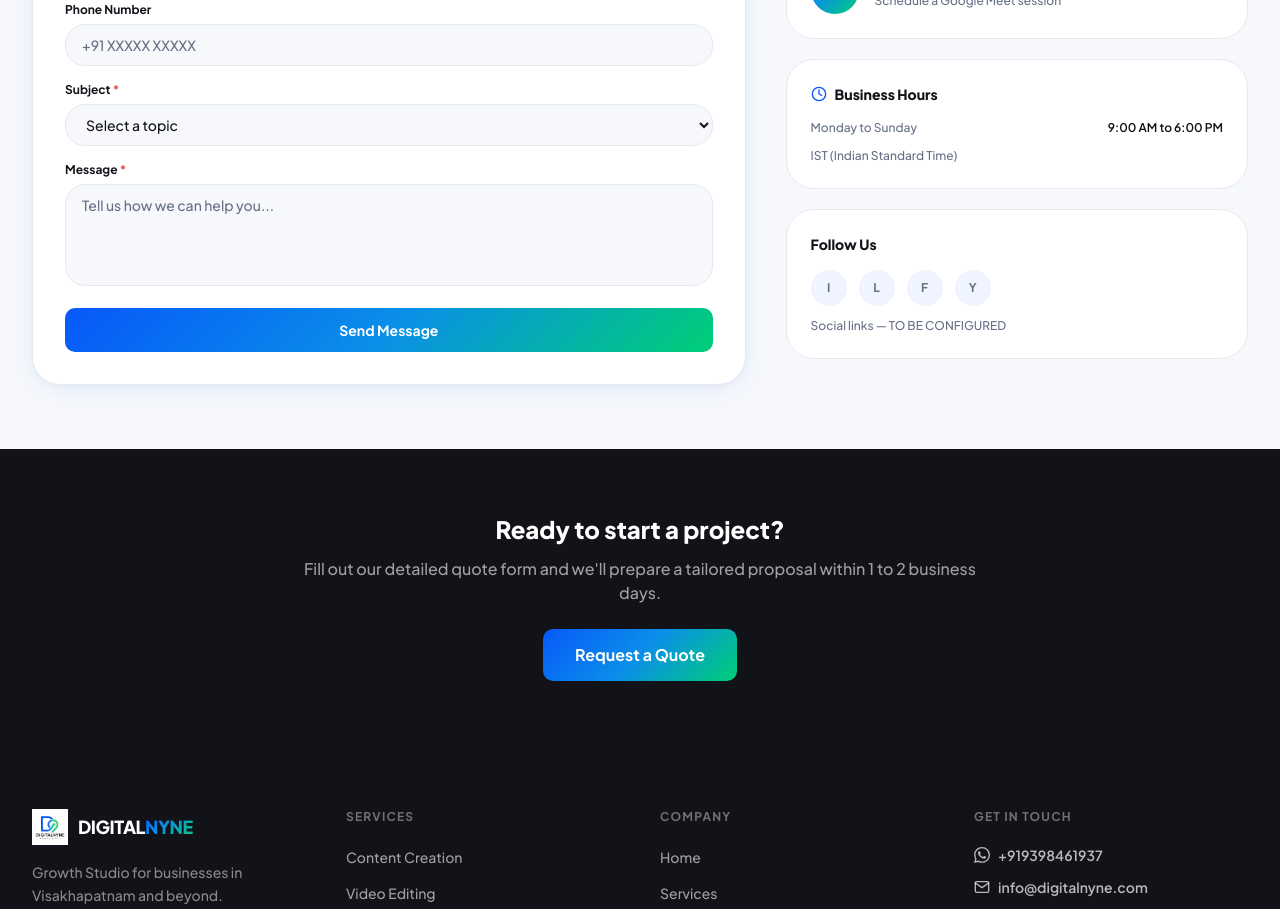
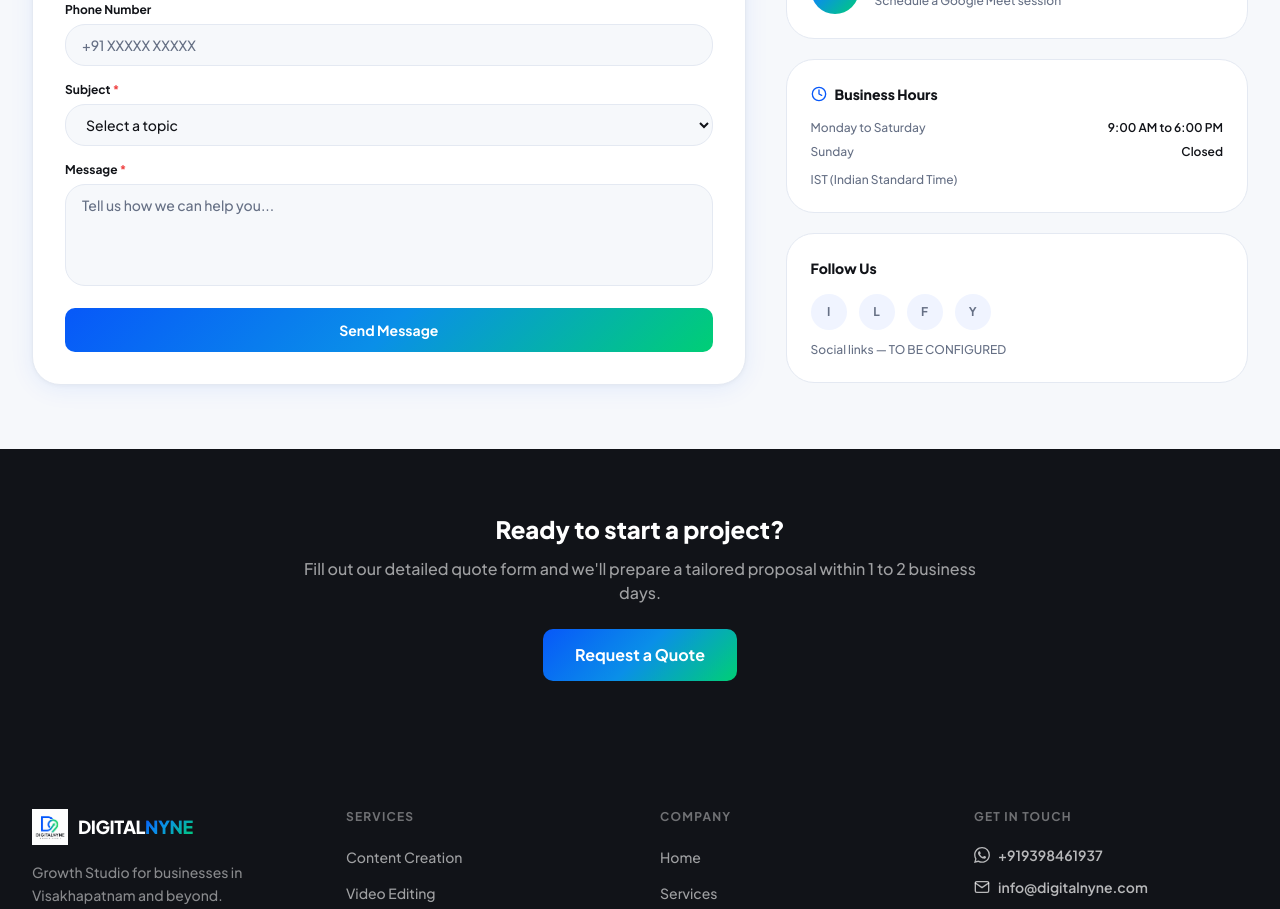
Before and after one commit to digitalnyne-byte/Testing, a Next.js app: page /contact in a window 1280 px wide. Shown: the part 1000-1909 px from the top of the page. Built offline with nearby package versions, Linux system fonts and the light colour scheme.

Commit message:
Update page.tsx
change business hours

```diff
--- a/src/app/contact/page.tsx
+++ b/src/app/contact/page.tsx
@@ -390,7 +390,8 @@ export default function ContactPage() {
                   </h3>
                   <div className="space-y-2">
                     {[
-                      { day: 'Monday to Sunday', hours: '9:00 AM to 6:00 PM' },
+                      { day: 'Monday to Saturday', hours: '9:00 AM to 6:00 PM' },
+                      { day: 'Sunday', hours: 'Closed'},
                     ].map((row) => (
                       <div key={row.day} className="flex justify-between text-xs font-medium">
                         <span className="text-muted-foreground">{row.day}</span>
```
